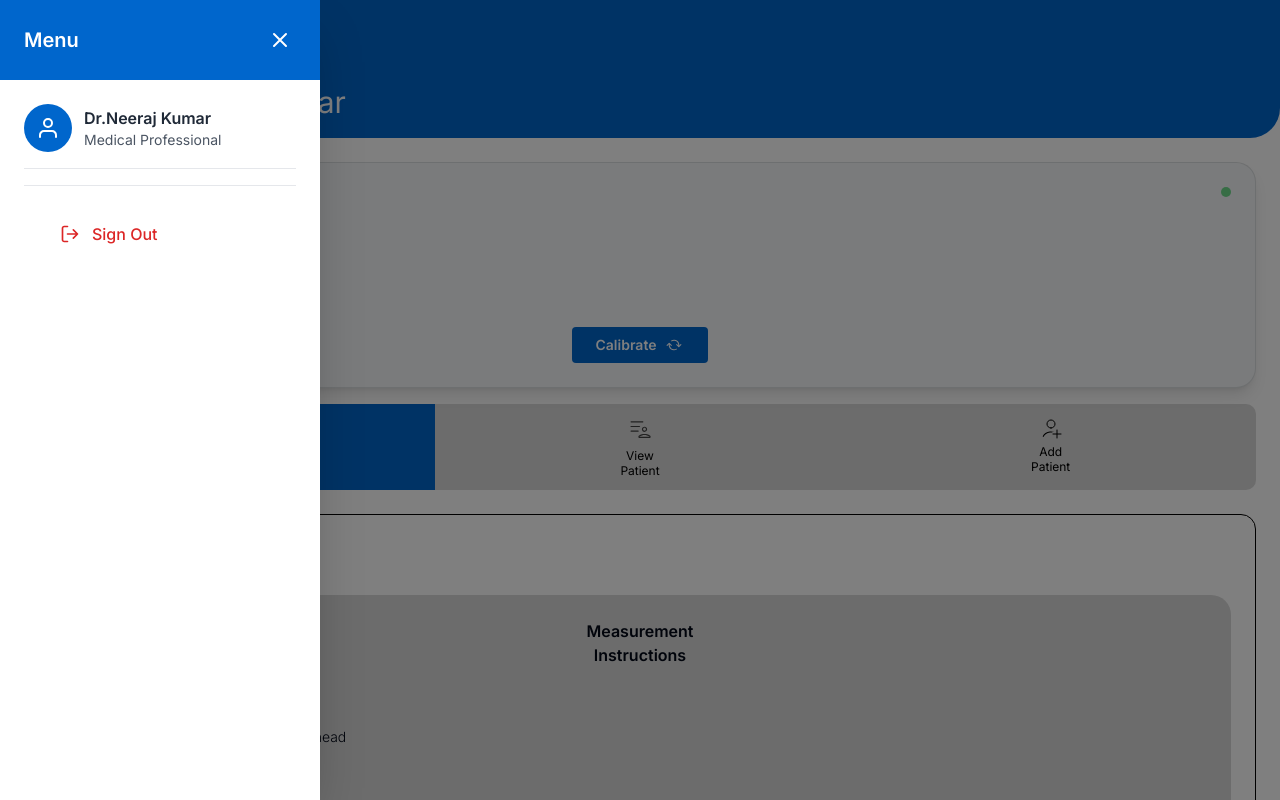
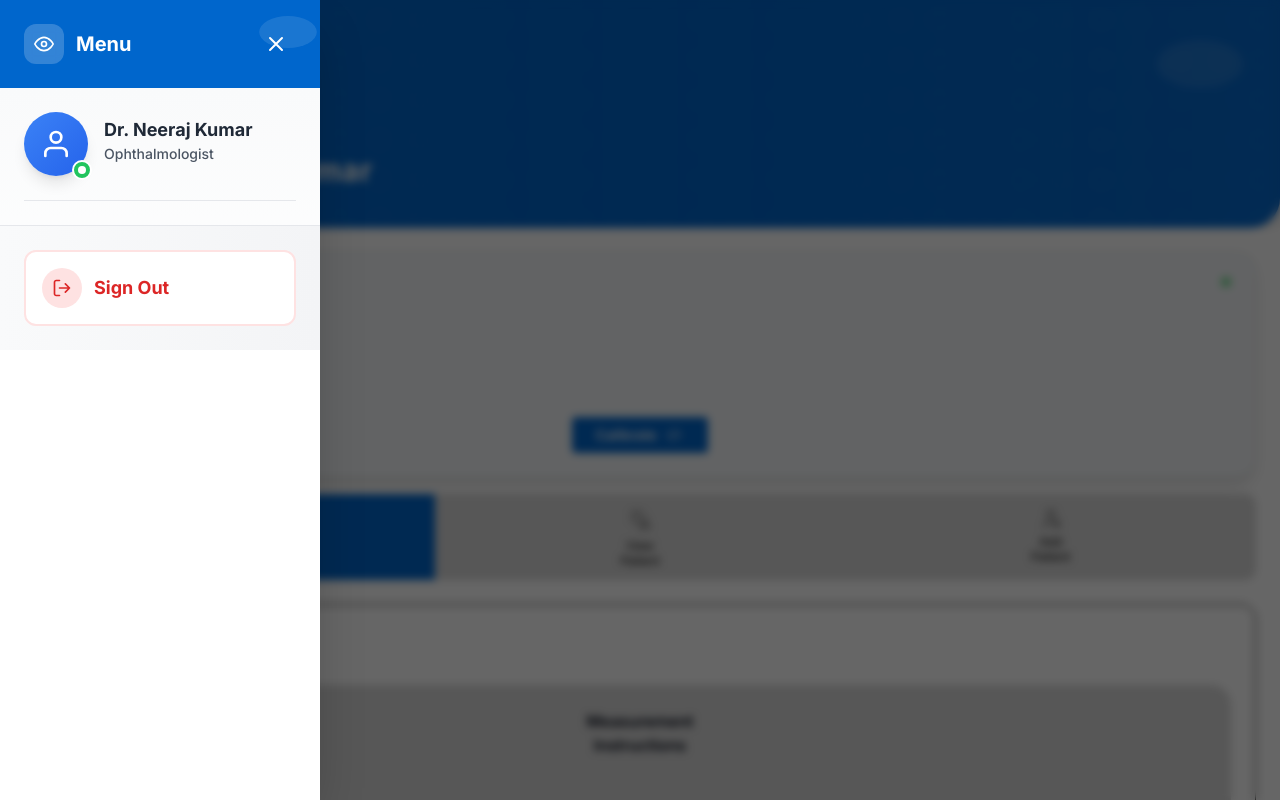
Before and after one commit to Adithyah14/IOP, a React (Vite) app: page /measure-iop in a window 1280 px wide. Both pictures are taken after a click on the button 42 px from the left and 34 px from the top of the page. Shown: the top 800 px of the page. Built offline with nearby package versions, Linux system fonts and the light colour scheme; the HTML template or start-up script is replaced by a standard one.

Commit message:
Update Header.tsx

```diff
--- a/src/components/Header.tsx
+++ b/src/components/Header.tsx
@@ -18,47 +18,97 @@ export default function Header({ title, showBackButton, onBack }: HeaderProps) {
       navigate("/login");
     }, 200);
   };
+
   return (
-    <div className="bg-iop-blue rounded-b-[30px] px-6 py-4 text-white relative overflow-hidden">
-      {/* Menu Button */}
+    <div className="relative overflow-hidden">
+      {/*  background */}
+      <div className="bg-gradient-to-br from-iop-blue via-iop-blue to-iop-blue rounded-b-[30px] px-4 sm:px-6 py-6 text-white relative overflow-hidden shadow-xl">
+        {/*  decorative elements */}
+        <div className="absolute top-4 right-8 w-24 h-24 opacity-10">
+          <svg viewBox="0 0 100 100" className="w-full h-full">
+            <ellipse cx="50" cy="50" rx="45" ry="25" fill="currentColor" />
+            <circle cx="50" cy="50" r="15" fill="currentColor" opacity="0.7" />
+            <circle cx="50" cy="50" r="8" fill="currentColor" opacity="0.5" />
+          </svg>
+        </div>
+
+        {/* Vision chart pattern */}
+        <div className="absolute bottom-0 left-0 w-32 h-32 opacity-5">
+          <div className="text-6xl font-bold">E</div>
+          <div className="text-4xl font-bold ml-4">F P</div>
+          <div className="text-2xl font-bold ml-2">T O Z</div>
+        </div>
+
+        {/* Iris pattern overlay */}
+        <div className="absolute inset-0 opacity-10">
+          <div className="absolute inset-0" style={{
+            backgroundImage: `radial-gradient(circle at center, transparent 30%, currentColor 31%, currentColor 32%, transparent 33%)`,
+            backgroundSize: '40px 40px'
+          }}></div>
+        </div>
+
+        {/* Navigation buttons */}
         <div className="flex items-center justify-between relative z-10">
           {showBackButton ? (
-          <button onClick={onBack} className="p-1">
-            <svg className="w-6 h-6" viewBox="0 0 25 25" fill="none">
+            <button
+              onClick={onBack}
+              className="p-3 hover:bg-white/20 rounded-full transition-all duration-200 hover:scale-105 active:scale-95 group"
+            >
+              <svg className="w-6 h-6 group-hover:translate-x-[-2px] transition-transform" viewBox="0 0 25 25" fill="none">
                 <path
                   d="M5.46875 11.7188H21.0938C21.301 11.7188 21.4997 11.8011 21.6462 11.9476C21.7927 12.0941 21.875 12.2928 21.875 12.5C21.875 12.7072 21.7927 12.9059 21.6462 13.0524C21.4997 13.1989 21.301 13.2812 21.0938 13.2812H5.46875C5.26155 13.2812 5.06284 13.1989 4.91632 13.0524C4.76981 12.9059 4.6875 12.7072 4.6875 12.5C4.6875 12.2928 4.76981 12.0941 4.91632 11.9476C5.06284 11.8011 5.26155 11.7188 5.46875 11.7188Z"
-                fill="black"
+                  fill="white"
                 />
                 <path
                   d="M5.79224 12.5L12.2719 18.9781C12.4186 19.1248 12.501 19.3238 12.501 19.5312C12.501 19.7387 12.4186 19.9377 12.2719 20.0844C12.1252 20.2311 11.9263 20.3135 11.7188 20.3135C11.5113 20.3135 11.3124 20.2311 11.1657 20.0844L4.13443 13.0531C4.06167 12.9806 4.00395 12.8943 3.96457 12.7994C3.92518 12.7045 3.90491 12.6028 3.90491 12.5C3.90491 12.3972 3.92518 12.2955 3.96457 12.2006C4.00395 12.1057 4.06167 12.0194 4.13443 11.9469L11.1657 4.91562C11.3124 4.76893 11.5113 4.68651 11.7188 4.68651C11.9263 4.68651 12.1252 4.76893 12.2719 4.91562C12.4186 5.06232 12.501 5.26129 12.501 5.46875C12.501 5.67621 12.4186 5.87518 12.2719 6.02187L5.79224 12.5Z"
-                fill="black"
+                  fill="white"
                 />
               </svg>
             </button>
           ) : (
             <button
-            className="p-1 relative z-50"
+              className="p-3 relative z-50 hover:bg-white/20 rounded-full transition-all duration-200 hover:scale-105 active:scale-95"
               onClick={() => setIsMenuOpen(!isMenuOpen)}
             >
               <svg className="w-7 h-7" viewBox="0 0 30 30" fill="none">
                 <path
                   d="M7.5 8.75H13.75C14.0815 8.75 14.3995 8.8817 14.6339 9.11612C14.8683 9.35054 15 9.66848 15 10C15 10.3315 14.8683 10.6495 14.6339 10.8839C14.3995 11.1183 14.0815 11.25 13.75 11.25H7.5C7.16848 11.25 6.85054 11.1183 6.61612 10.8839C6.3817 10.6495 6.25 10.3315 6.25 10C6.25 9.66848 6.3817 9.35054 6.61612 9.11612C6.85054 8.8817 7.16848 8.75 7.5 8.75ZM16.25 18.75H22.5C22.8315 18.75 23.1495 18.8817 23.3839 19.1161C23.6183 19.3505 23.75 19.6685 23.75 20C23.75 20.3315 23.6183 20.6495 23.3839 20.8839C23.1495 21.1183 22.8315 21.25 22.5 21.25H16.25C15.9185 21.25 15.6005 21.1183 15.3661 20.8839C15.1317 20.6495 15 20.3315 15 20C15 19.6685 15.1317 19.3505 15.3661 19.1161C15.6005 18.8817 15.9185 18.75 16.25 18.75ZM7.5 13.75H22.5C22.8315 13.75 23.1495 13.8817 23.3839 14.1161C23.6183 14.3505 23.75 14.6685 23.75 15C23.75 15.3315 23.6183 15.6495 23.3839 15.8839C23.1495 16.1183 22.8315 16.25 22.5 16.25H7.5C7.16848 16.25 6.85054 16.1183 6.61612 15.8839C6.3817 15.6495 6.25 15.3315 6.25 15C6.25 14.6685 6.3817 14.3505 6.61612 14.1161C6.85054 13.8817 7.16848 13.75 7.5 13.75Z"
-                fill="#1E1E1E"
+                  fill="white"
                 />
               </svg>
             </button>
           )}
         </div>
 
-      {/* Title */}
+        {/* Title Section */}
         <div className="mt-8 relative z-10">
-        <h1 className="text-3xl font-normal leading-tight">{title}</h1>
+          <div className="flex items-center gap-3 mb-3">
+            <div className="flex items-center gap-2">
+              <svg className="w-8 h-8 text-blue-300" viewBox="0 0 24 24" fill="none">
+                <path d="M1 12C1 12 5 4 12 4C19 4 23 12 23 12C23 12 19 20 12 20C5 20 1 12 1 12Z"
+                      stroke="currentColor" strokeWidth="2" fill="none"/>
+                <circle cx="12" cy="12" r="3" stroke="currentColor" strokeWidth="2" fill="none"/>
+              </svg>
+              <div className="w-1 h-8 bg-gradient-to-b from-blue-300 to-transparent rounded-full"></div>
+              <div className="w-2 h-2 bg-blue-300/80 rounded-full"></div>
+            </div>
+          </div>
+          <h1 className="text-2xl sm:text-3xl font-bold leading-tight tracking-wide text-white drop-shadow-sm">
+            {title}
+          </h1>
+          <div className="mt-3 flex items-center gap-2">
+            <div className="w-20 h-1 bg-gradient-to-r from-blue-300/80 to-transparent rounded-full"></div>
+          </div>
         </div>
 
-      {/* Sliding Menu Overlay */}
+        {/* Subtle animated wave effect */}
+        <div className="absolute inset-0 bg-gradient-to-r from-blue-400/10 via-transparent to-blue-400/10 animate-pulse"></div>
+      </div>
+
+      {/* Menu Overlay */}
       {isMenuOpen && (
         <div
-          className="fixed inset-0 bg-black bg-opacity-50 z-40"
+          className="fixed inset-0 bg-black/60 backdrop-blur-sm z-40 transition-all duration-300"
           onClick={() => setIsMenuOpen(false)}
         />
       )}
@@ -66,18 +116,36 @@ export default function Header({ title, showBackButton, onBack }: HeaderProps) {
       {/* Sliding Menu */}
       <div
         className={`
-        fixed top-0 left-0 h-full w-80 bg-white shadow-2xl z-50
-        transform transition-transform duration-300 ease-in-out
+        fixed top-0 left-0 h-full w-80 max-w-[85vw] bg-white shadow-2xl z-50
+        transform transition-all duration-300 ease-out
         ${isMenuOpen ? "translate-x-0" : "-translate-x-full"}
       `}
       >
         {/* Menu Header */}
-        <div className="bg-iop-blue text-white p-6">
-          <div className="flex items-center justify-between">
-            <h2 className="text-xl font-semibold">Menu</h2>
+        <div className="bg-gradient-to-r from-iop-blue to-iop-blue text-white p-4 sm:p-6 relative ">
+          <div className="absolute top-0 right-0 w-16 h-16 opacity-10">
+            <svg viewBox="0 0 100 100" className="w-full h-full">
+              <ellipse cx="50" cy="50" rx="45" ry="25" fill="currentColor" />
+              <circle cx="50" cy="50" r="15" fill="currentColor" opacity="0.7" />
+            </svg>
+          </div>
+
+          <div className="flex items-center justify-between relative z-10">
+            <div className="flex items-center gap-3">
+              <div className="w-10 h-10 bg-white/20 rounded-xl flex items-center justify-center backdrop-blur-sm">
+                <svg className="w-5 h-5" viewBox="0 0 24 24" fill="none">
+                  <path d="M1 12C1 12 5 4 12 4C19 4 23 12 23 12C23 12 19 20 12 20C5 20 1 12 1 12Z"
+                        stroke="currentColor" strokeWidth="2" fill="none"/>
+                  <circle cx="12" cy="12" r="3" stroke="currentColor" strokeWidth="2" fill="none"/>
+                </svg>
+              </div>
+              <div>
+                <h2 className="text-lg sm:text-xl font-bold">Menu</h2>
+              </div>
+            </div>
             <button
               onClick={() => setIsMenuOpen(false)}
-              className="p-1 hover:bg-white/20 rounded-full transition-colors"
+              className="p-2 hover:bg-white/20 rounded-full transition-all duration-200 hover:scale-105"
             >
               <svg className="w-6 h-6" viewBox="0 0 24 24" fill="none">
                 <path
@@ -91,17 +159,18 @@ export default function Header({ title, showBackButton, onBack }: HeaderProps) {
             </button>
           </div>
         </div>
+
         {/* Menu Content */}
-        <div className="flex flex-col h-full">
-          {/* Menu Items */}
-          <div className="flex-1 p-6">
-            <div className="space-y-4">
-              {/* Profile Section */}
-              <div className="pb-4 border-b border-gray-200">
-                <div className="flex items-center gap-3">
-                  <div className="w-12 h-12 bg-iop-blue rounded-full flex items-center justify-center">
+        <div className="flex flex-col h-relative bg-gradient-to-b from-gray-50 to-white">
+          {/*  Profile Section */}
+          <div className="flex-1 p-4 sm:p-6">
+            <div className="space-y-6">
+              <div className="pb-6 border-b border-gray-200">
+                <div className="flex items-center gap-4">
+                  <div className="relative">
+                    <div className="w-16 h-16 bg-gradient-to-br from-blue-500 to-blue-600 rounded-full flex items-center justify-center shadow-lg">
                       <svg
-                      className="w-6 h-6 text-white"
+                        className="w-8 h-8 text-white"
                         viewBox="0 0 24 24"
                         fill="none"
                       >
@@ -114,20 +183,30 @@ export default function Header({ title, showBackButton, onBack }: HeaderProps) {
                         />
                       </svg>
                     </div>
-                  <div>
-                    <h3 className="font-semibold text-gray-800">Dr.Neeraj Kumar</h3>
-                    <p className="text-sm text-gray-600">
-                      Medical Professional
+                    <div className="absolute -bottom-1 -right-1 w-5 h-5 bg-green-500 rounded-full border-2 border-white flex items-center justify-center">
+                      <div className="w-2 h-2 bg-white rounded-full"></div>
+                    </div>
+                  </div>
+                  <div className="flex-1">
+                    <h3 className="font-bold text-gray-800 text-lg">Dr. Neeraj Kumar</h3>
+                    <p className="text-sm text-gray-600 font-medium">
+                      Ophthalmologist
                     </p>
+                    <div className="flex items-center gap-2 mt-2">
+
                     </div>
                   </div>
                 </div>
-              {/* Sign Out Button */}
-          <div className="p-6 border-t border-gray-200">
+              </div>
+            </div>
+          </div>
+
+          <div className="p-4 sm:p-6 border-t border-gray-200 bg-gradient-to-r from-gray-50 to-gray-100 mt-auto">
             <button
               onClick={handleSignOut}
-              className="w-full flex items-center gap-3 p-3 text-left hover:bg-red-50 rounded-lg transition-colors group"
+              className="w-full flex items-center justify-center gap-3 p-4 text-center bg-white hover:bg-red-50 rounded-xl transition-all duration-200 group hover:shadow-lg border-2 border-red-100 hover:border-red-200 active:scale-95"
             >
+              <div className="w-10 h-10 bg-red-100 rounded-full flex items-center justify-center group-hover:bg-red-200 transition-colors flex-shrink-0">
                 <svg
                   className="w-5 h-5 text-red-600"
                   viewBox="0 0 24 24"
@@ -141,15 +220,14 @@ export default function Header({ title, showBackButton, onBack }: HeaderProps) {
                     strokeLinejoin="round"
                   />
                 </svg>
-              <span className="text-red-600 group-hover:text-red-700 font-medium">
+              </div>
+              <div className="text-left flex-1">
+                <div className="text-red-600 group-hover:text-red-700 font-bold text-base sm:text-lg">
                   Sign Out
-              </span>
+                </div>
+              </div>
             </button>
           </div>
-            </div>
-          </div>
-
-
         </div>
       </div>
     </div>
```
Lines whose indentation alone changed are shown as unchanged.
